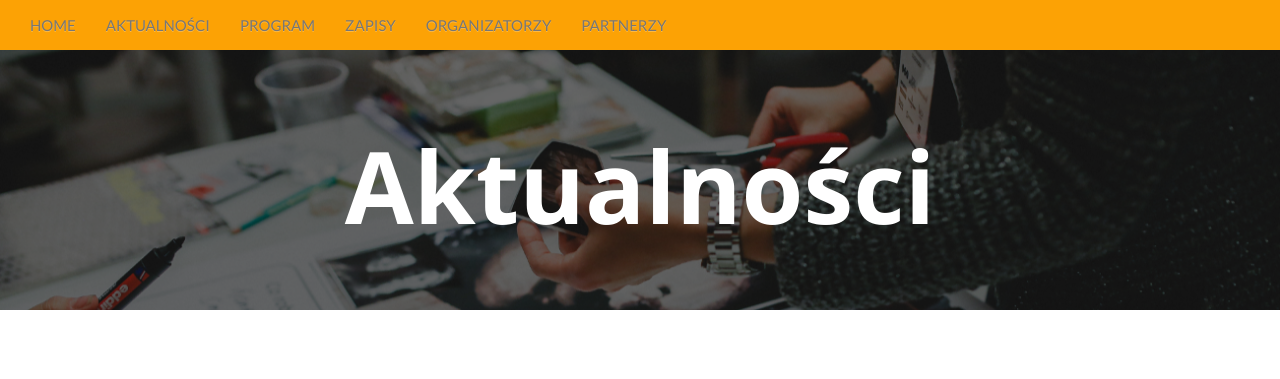
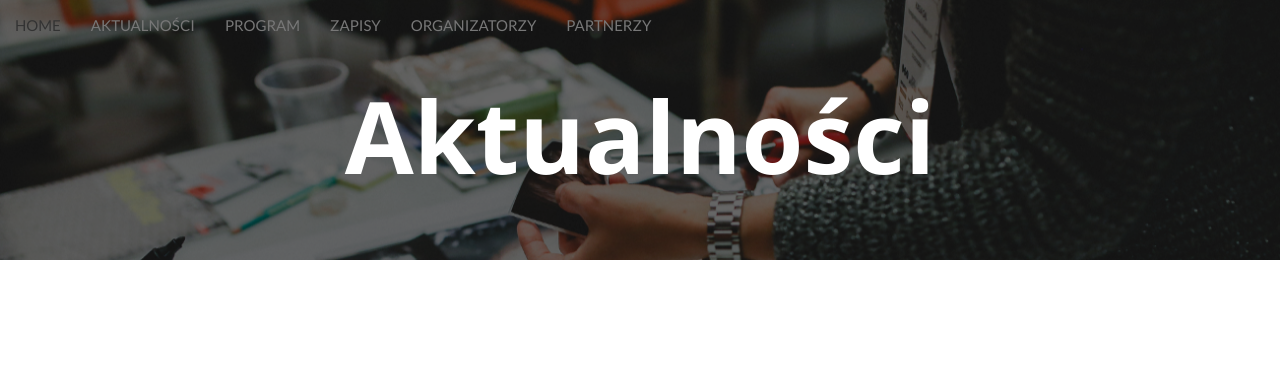
Before and after one commit to ejank/wrzawa, a Django app: page /events/ in a window 1280 px wide. Shown: the top 379 px of the page. Run offline with Django 3.2, Linux system fonts and the light colour scheme; data that the repository does not hold is empty; some libraries are stand-ins or nearby versions.

Commit message:
new logo, text, background picture

```diff
--- a/page/static/css/page.css
+++ b/page/static/css/page.css
@@ -2,6 +2,11 @@
 body {
     font-size: 100%;
 }*/
+
+.container-fluid {
+  padding-right: 0px !important;
+  padding-left: 0px !important;
+}
 
 h1.header {
     color: #ffffff;
@@ -30,7 +35,7 @@
 }
 
 .with_bground {
-  background: url("../photos/people-woman-coffee-meeting.jpg") 50% 0 no-repeat fixed;
+  background: url("../photos/harcerze.jpg") 50% 0 no-repeat fixed;
   background-size: cover;
   height: auto;
   color: #fff;
@@ -115,11 +120,15 @@
 }
 a,
 a:hover {
-  color: #ff9400;
+  color: #f9b12f;
+  text-shadow: none !important;
 }
 
+.transparent {
+    background: 0;
+}
 .navbar-default {
-  background: #FCA205;
+  /*background-color: rgba(255, 255, 255, 1);*/
   border: 0px;
   font-family: 'Lato', sans-serif;
   text-transform: uppercase;
@@ -127,9 +136,12 @@
   color: #ffffff;
   margin-bottom: 0px;
   border-radius: 0;
+  position: absolute;
+  width:inherit;
 
 }
 
-ul.navbar-nav {
-  color: #ffffff;
+ul.navbar-nav, li.navbar-nav, a.navbar-nav, .navbar-nav{
+  color: #ffffff !important;
+  text-shadow: none !important;
 }
--- a/page/templates/page/base.html
+++ b/page/templates/page/base.html
@@ -22,18 +22,10 @@
 </head>
 
 <body>
-<div class="navbar navbar-default" role="navigation">
-  <div class="container-nav">
-   <!-- <div class="navbar-header">
-      <button type="button" class="navbar-toggle" data-toggle="collapse" data-target=".navbar-collapse">
-        <span class="sr-only">Toggle navigation</span>
-        <span class="icon-bar"></span>
-        <span class="icon-bar"></span>
-        <span class="icon-bar"></span>
-      </button>
-    </div>-->
-    <div class="navbar-collapse collapse">
-      <ul class="nav navbar-nav">
+<div class="container-fluid">
+
+<div class="navbar navbar-default transparent" role="navigation">
+      <ul class="nav navbar-nav transparent">
         <li><a href="/">Home</a></li>
 
         <li><a href="{% url 'events' %}">Aktualności</a></li>
@@ -46,13 +38,12 @@
 
         <li><a href="/#organizers">Partnerzy</a></li>
       </ul>
-    </div><!--/.nav-collapse -->
-  </div>
 </div>
 
 
 {% block content %}
 {% endblock %}
+</div>
 </body>
 
 </html>
--- a/page/templates/page/homepage.html
+++ b/page/templates/page/homepage.html
@@ -1,12 +1,12 @@
 {% extends 'page/base.html' %}
 
 {% block content %}
-
 <div id="about" class="with_bground">
 <div class="overlay">
 <div class="container">
 <div style="text-align: center;">
-<h1 class="header">WRZAWA</h1>
+<!--<h1 class="header">WRZAWA</h1>-->
+<div><img src="/static/img/logo_transparent_white.png" alt="WRZAWA"></div>
 <h2 class="header">Zlot wędrowników Chorągwi Stołecznej. <br>Warszawa, 16-18.09.2016 </h2>
 </div>
 </div>
@@ -62,5 +62,4 @@
 </div>
 </div>
 
-
 {% endblock %}
```
Also changed, not shown: wrzawa/settings.py (+4 -11 lines), page/static/img/logo_transparent.png (added), page/static/img/logo_transparent_white.png (added), page/static/img/logo_wrzawa.png (added), 2 other files.
